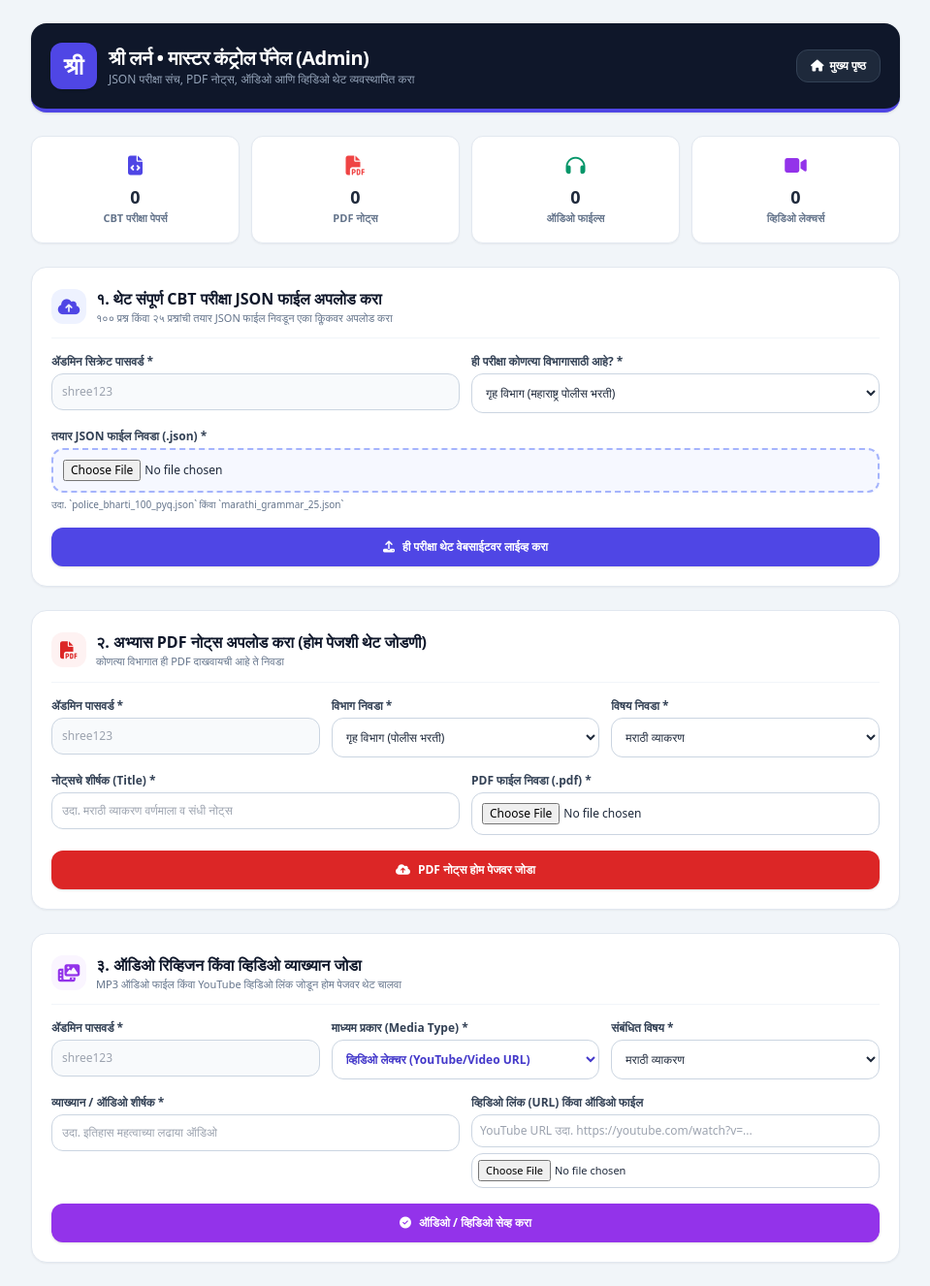
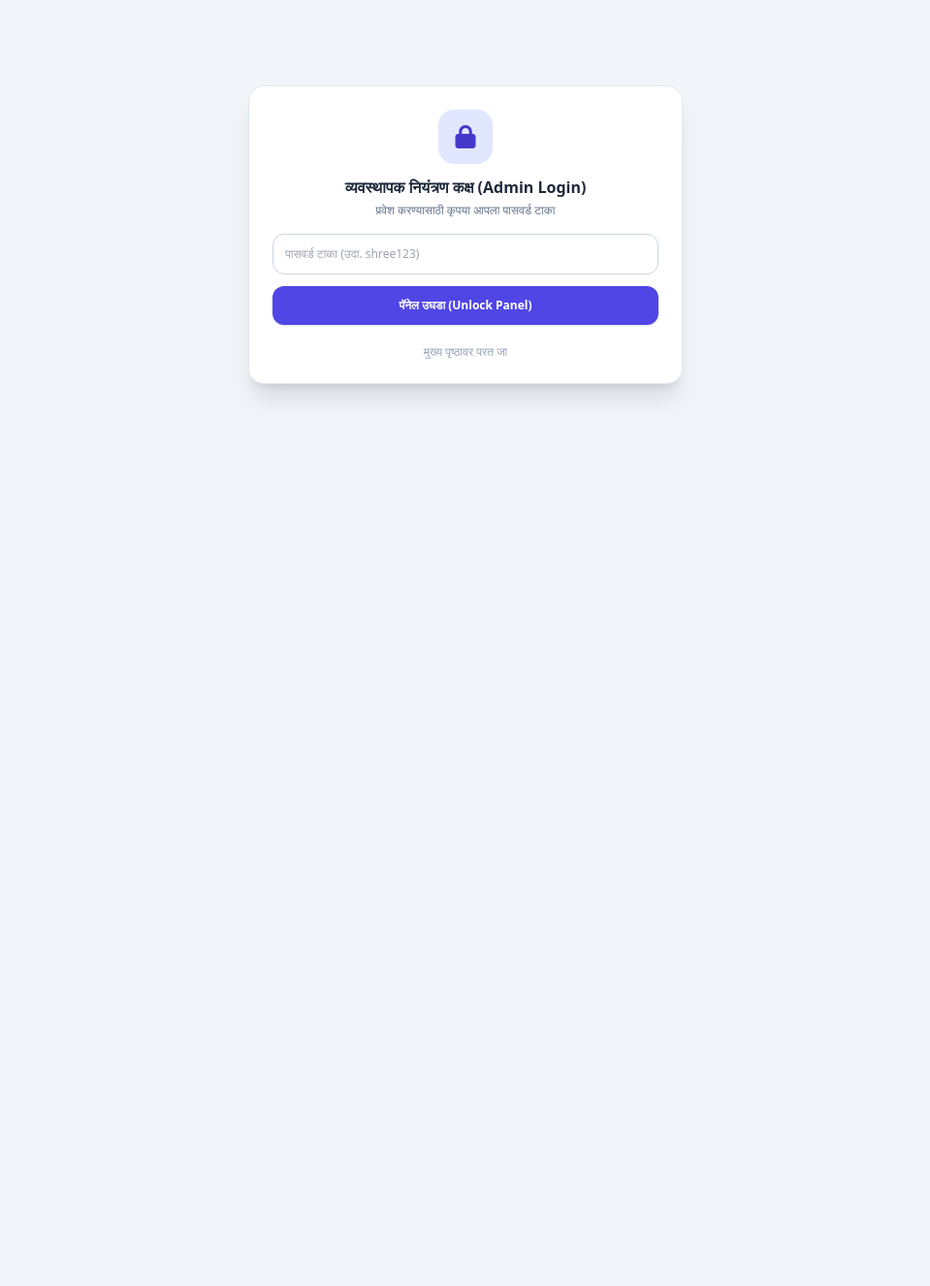
Before and after one commit to shreelearn23-hue/quiz-botshree, a Flask app: page /admin in a window 1280 px wide. Shown: the whole page at 97% size, without its empty margins (160-1119 px from the left). After the commit the page ends 411 px from the top, so only its background shows below. Run offline with Flask 3, Linux system fonts and the light colour scheme; some libraries are stand-ins or nearby versions.

Commit message:
Implement one-time password login for admin panel
Added a one-time password login feature with error handling and session management.

```diff
--- a/web/templates/admin.html
+++ b/web/templates/admin.html
@@ -9,7 +9,26 @@
 </head>
 <body class="bg-slate-100 text-slate-800 font-sans min-h-screen p-3 md:p-6">
 
-    <div class="max-w-4xl mx-auto space-y-6">
+    <!-- PASSWORD LOGIN GATE (Sirf ek baar password maangega) -->
+    <div id="loginGate" class="max-w-md mx-auto my-16 bg-white rounded-2xl p-6 shadow-xl border border-slate-200 text-center">
+        <div class="w-14 h-14 rounded-2xl bg-indigo-100 text-indigo-700 flex items-center justify-center text-2xl mx-auto mb-3">
+            <i class="fa-solid fa-lock"></i>
+        </div>
+        <h2 class="text-base font-black text-slate-800">व्यवस्थापक नियंत्रण कक्ष (Admin Login)</h2>
+        <p class="text-xs text-slate-500 mt-1 mb-4">प्रवेश करण्यासाठी कृपया आपला पासवर्ड टाका</p>
+
+        <div class="space-y-3">
+            <input id="gatePassword" type="password" placeholder="पासवर्ड टाका (उदा. shree123)" class="w-full p-3 rounded-xl border border-slate-300 text-xs focus:ring-2 focus:ring-indigo-500 focus:outline-none">
+            <p id="gateError" class="text-xs text-rose-600 hidden font-bold">चुकीचा पासवर्ड! पुन्हा प्रयत्न करा.</p>
+            <button onclick="unlockPanel()" class="w-full py-3 bg-indigo-600 hover:bg-indigo-700 text-white font-bold rounded-xl text-xs shadow transition">
+                पॅनेल उघडा (Unlock Panel)
+            </button>
+            <a href="/" class="block text-xs text-slate-400 hover:text-slate-600 pt-2">मुख्य पृष्ठावर परत जा</a>
+        </div>
+    </div>
+
+    <!-- MAIN ADMIN PANEL (Screenshot Jaisa Same Interface) -->
+    <div id="adminMainContent" class="max-w-4xl mx-auto space-y-6 hidden">
 
         <!-- Top Header -->
         <div class="bg-slate-900 text-white rounded-2xl p-5 shadow flex items-center justify-between border-b-4 border-indigo-600">
@@ -22,9 +41,14 @@
                     <p class="text-xs text-slate-400">JSON परीक्षा संच, PDF नोट्स, ऑडिओ आणि व्हिडिओ थेट व्यवस्थापित करा</p>
                 </div>
             </div>
+            <div class="flex items-center gap-2">
+                <button onclick="lockPanel()" class="text-xs bg-rose-600/20 text-rose-300 hover:bg-rose-600 hover:text-white px-3 py-2 rounded-xl font-bold transition">
+                    लॉगआउट
+                </button>
                 <a href="/" class="text-xs bg-slate-800 hover:bg-slate-700 px-3.5 py-2 rounded-xl border border-slate-700 font-bold transition flex items-center gap-1.5">
                     <i class="fa-solid fa-house"></i> मुख्य पृष्ठ
                 </a>
+            </div>
         </div>
 
         <!-- Alerts -->
@@ -66,7 +90,7 @@
             </div>
         </div>
 
-        <!-- FUNCTION 1: JSON EXAM FILE DIRECT UPLOAD (Sabse Zaroori) -->
+        <!-- 1. DIRECT JSON EXAM PAPER UPLOAD -->
         <div class="bg-white rounded-2xl border border-slate-200 p-5 shadow-sm">
             <div class="flex items-center gap-2.5 border-b border-slate-100 pb-3 mb-4">
                 <div class="w-9 h-9 rounded-xl bg-indigo-50 text-indigo-600 flex items-center justify-center text-lg">
@@ -79,11 +103,8 @@
             </div>
 
             <form method="POST" action="/admin/upload-json-exam" enctype="multipart/form-data" class="space-y-4 text-xs">
-                <div class="grid grid-cols-1 md:grid-cols-2 gap-3">
-                    <div>
-                        <label class="block font-bold text-slate-700 mb-1">ॲडमिन सिक्रेट पासवर्ड *</label>
-                        <input type="password" name="admin_key" required placeholder="shree123" class="w-full p-2.5 rounded-xl border border-slate-300 bg-slate-50">
-                    </div>
+                <input type="hidden" name="admin_key" class="autoAdminKey">
+
                 <div>
                     <label class="block font-bold text-slate-700 mb-1">ही परीक्षा कोणत्या विभागासाठी आहे? *</label>
                     <select name="exam_category" class="w-full p-2.5 rounded-xl border border-slate-300 bg-white">
@@ -93,12 +114,10 @@
                         <option value="general">दैनिक चालू घडामोडी व सराव</option>
                     </select>
                 </div>
-                </div>
 
                 <div>
                     <label class="block font-bold text-slate-700 mb-1">तयार JSON फाईल निवडा (.json) *</label>
                     <input type="file" name="exam_file" accept=".json" required class="w-full p-2.5 rounded-xl border-2 border-dashed border-indigo-300 bg-indigo-50/50">
-                    <p class="text-[10px] text-slate-500 mt-1">उदा. `police_bharti_100_pyq.json` किंवा `marathi_grammar_25.json`</p>
                 </div>
 
                 <button type="submit" class="w-full py-3 bg-indigo-600 hover:bg-indigo-700 text-white font-bold rounded-xl shadow transition flex items-center justify-center gap-2">
@@ -107,7 +126,7 @@
             </form>
         </div>
 
-        <!-- FUNCTION 2: STUDY NOTES / PDF UPLOAD (Choose Department) -->
+        <!-- 2. PDF STUDY NOTES UPLOAD -->
         <div class="bg-white rounded-2xl border border-slate-200 p-5 shadow-sm">
             <div class="flex items-center gap-2.5 border-b border-slate-100 pb-3 mb-4">
                 <div class="w-9 h-9 rounded-xl bg-red-50 text-red-600 flex items-center justify-center text-lg">
@@ -120,11 +139,9 @@
             </div>
 
             <form method="POST" action="/admin/upload-material" enctype="multipart/form-data" class="space-y-4 text-xs">
-                <div class="grid grid-cols-1 md:grid-cols-3 gap-3">
-                    <div>
-                        <label class="block font-bold text-slate-700 mb-1">ॲडमिन पासवर्ड *</label>
-                        <input type="password" name="admin_key" required placeholder="shree123" class="w-full p-2.5 rounded-xl border border-slate-300 bg-slate-50">
-                    </div>
+                <input type="hidden" name="admin_key" class="autoAdminKey">
+
+                <div class="grid grid-cols-1 md:grid-cols-2 gap-3">
                     <div>
                         <label class="block font-bold text-slate-700 mb-1">विभाग निवडा *</label>
                         <select name="dept" class="w-full p-2.5 rounded-xl border border-slate-300 bg-white">
@@ -147,7 +164,7 @@
                 <div class="grid grid-cols-1 md:grid-cols-2 gap-3">
                     <div>
                         <label class="block font-bold text-slate-700 mb-1">नोट्सचे शीर्षक (Title) *</label>
-                        <input type="text" name="title" required placeholder="उदा. मराठी व्याकरण वर्णमाला व संधी नोट्स" class="w-full p-2.5 rounded-xl border border-slate-300">
+                        <input type="text" name="title" required placeholder="उदा. मराठी व्याकरण संपूर्ण नोट्स" class="w-full p-2.5 rounded-xl border border-slate-300">
                     </div>
                     <div>
                         <label class="block font-bold text-slate-700 mb-1">PDF फाईल निवडा (.pdf) *</label>
@@ -161,7 +178,7 @@
             </form>
         </div>
 
-        <!-- FUNCTION 3: AUDIO & VIDEO LECTURE LINK ADD -->
+        <!-- 3. AUDIO / VIDEO MEDIA LECTURE HANDLER -->
         <div class="bg-white rounded-2xl border border-slate-200 p-5 shadow-sm">
             <div class="flex items-center gap-2.5 border-b border-slate-100 pb-3 mb-4">
                 <div class="w-9 h-9 rounded-xl bg-purple-50 text-purple-600 flex items-center justify-center text-lg">
@@ -169,16 +186,14 @@
                 </div>
                 <div>
                     <h2 class="text-sm md:text-base font-bold text-slate-900">३. ऑडिओ रिव्हिजन किंवा व्हिडिओ व्याख्यान जोडा</h2>
-                    <p class="text-[11px] text-slate-500">MP3 ऑडिओ फाईल किंवा YouTube व्हिडिओ लिंक जोडून होम पेजवर थेट चालवा</p>
+                    <p class="text-[11px] text-slate-500">MP3 ऑडिओ फाईल किंवा व्हिडिओ लिंक जोडून होम पेजवर थेट चालवा</p>
                 </div>
             </div>
 
             <form method="POST" action="/admin/add-media" enctype="multipart/form-data" class="space-y-4 text-xs">
-                <div class="grid grid-cols-1 md:grid-cols-3 gap-3">
-                    <div>
-                        <label class="block font-bold text-slate-700 mb-1">ॲडमिन पासवर्ड *</label>
-                        <input type="password" name="admin_key" required placeholder="shree123" class="w-full p-2.5 rounded-xl border border-slate-300 bg-slate-50">
-                    </div>
+                <input type="hidden" name="admin_key" class="autoAdminKey">
+
+                <div class="grid grid-cols-1 md:grid-cols-2 gap-3">
                     <div>
                         <label class="block font-bold text-slate-700 mb-1">माध्यम प्रकार (Media Type) *</label>
                         <select name="media_type" class="w-full p-2.5 rounded-xl border border-slate-300 bg-white font-bold text-indigo-700">
@@ -199,11 +214,11 @@
                 <div class="grid grid-cols-1 md:grid-cols-2 gap-3">
                     <div>
                         <label class="block font-bold text-slate-700 mb-1">व्याख्यान / ऑडिओ शीर्षक *</label>
-                        <input type="text" name="title" required placeholder="उदा. इतिहास महत्वाच्या लढाया ऑडिओ" class="w-full p-2.5 rounded-xl border border-slate-300">
+                        <input type="text" name="title" required placeholder="उदा. इतिहास महत्वाच्या लढाया" class="w-full p-2.5 rounded-xl border border-slate-300">
                     </div>
                     <div>
-                        <label class="block font-bold text-slate-700 mb-1">व्हिडिओ लिंक (URL) किंवा ऑडिओ फाईल</label>
-                        <input type="text" name="video_url" placeholder="YouTube URL उदा. https://youtube.com/watch?v=..." class="w-full p-2 rounded-xl border border-slate-300 mb-1.5">
+                        <label class="block font-bold text-slate-700 mb-1">व्हिडिओ लिंक किंवा ऑडिओ फाईल</label>
+                        <input type="text" name="video_url" placeholder="YouTube URL उदा. https://..." class="w-full p-2 rounded-xl border border-slate-300 mb-1.5">
                         <input type="file" name="audio_file" accept=".mp3,.m4a,.wav" class="w-full p-1.5 rounded-xl border border-slate-300 bg-white text-[11px]">
                     </div>
                 </div>
@@ -216,5 +231,47 @@
 
     </div>
 
+    <!-- Script to Handle One-Time Password Login -->
+    <script>
+        const REAL_KEY = "shree123";
+
+        function checkExistingSession() {
+            const saved = sessionStorage.getItem('admin_authenticated');
+            if (saved === 'true') {
+                showPanel();
+            }
+        }
+
+        function unlockPanel() {
+            const pwd = document.getElementById('gatePassword').value.trim();
+            if (pwd === REAL_KEY) {
+                sessionStorage.setItem('admin_authenticated', 'true');
+                showPanel();
+            } else {
+                document.getElementById('gateError').classList.remove('hidden');
+            }
+        }
+
+        function showPanel() {
+            document.getElementById('loginGate').classList.add('hidden');
+            document.getElementById('adminMainContent').classList.remove('hidden');
+            // Auto fill all hidden admin key inputs
+            document.querySelectorAll('.autoAdminKey').forEach(input => {
+                input.value = REAL_KEY;
+            });
+        }
+
+        function lockPanel() {
+            sessionStorage.removeItem('admin_authenticated');
+            location.reload();
+        }
+
+        document.getElementById('gatePassword').addEventListener('keypress', function(e) {
+            if (e.key === 'Enter') unlockPanel();
+        });
+
+        checkExistingSession();
+    </script>
+
 </body>
 </html>
```
Lines whose indentation alone changed are shown as unchanged.
